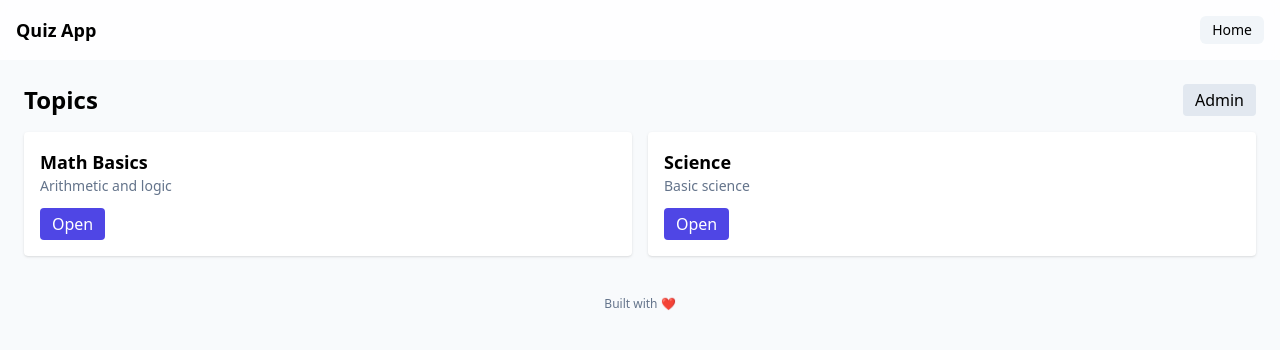
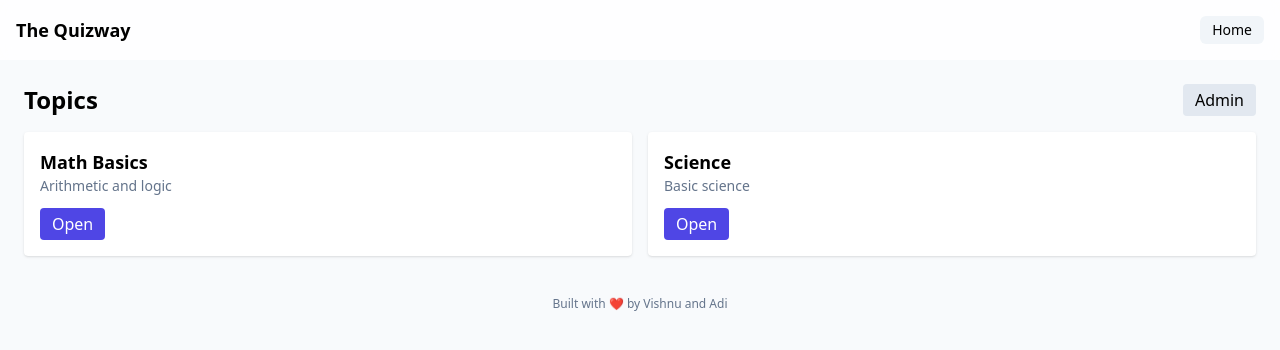
Before and after one commit to nerdrama-ai/The_Quizway_V1, a React (Vite) app: page / in a window 1280 px wide. Shown: the top 350 px of the page. Built offline with nearby package versions, Linux system fonts and the light colour scheme.

Commit message:
Update App.jsx

```diff
--- a/src/App.jsx
+++ b/src/App.jsx
@@ -1,19 +1,23 @@
 import React, { useState } from 'react'
-import { TOPICS } from './data/topics'
+import { getTopics } from './data/topics'
 import Home from './pages/Home'
 import TopicPage from './pages/TopicPage'
 import Header from './components/Header'
 import Admin from './pages/Admin'
 
 export default function App() {
+  // ✅ load topics into state so we can update dynamically
+  const [topics, setTopics] = useState(getTopics())
   const [route, setRoute] = useState({ name: 'home' })
 
   function openTopic(id) {
-    const topic = TOPICS.find(t => t.id === id)
+    const topic = topics.find(t => t.id === id)
     setRoute({ name: 'topic', topic })
   }
 
   function goHome() {
+    // refresh topics in case Admin made changes
+    setTopics(getTopics())
     setRoute({ name: 'home' })
   }
 
@@ -23,10 +27,10 @@ export default function App() {
 
   return (
     <div className="min-h-screen bg-slate-50">
-      <Header title="Quiz App" onHome={goHome} />
+      <Header title="The Quizway" onHome={goHome} />
 
       {route.name === 'home' && (
-        <Home topics={TOPICS} onOpen={openTopic} onAdmin={goAdmin} />
+        <Home topics={topics} onOpen={openTopic} onAdmin={goAdmin} />
       )}
 
       {route.name === 'topic' && (
@@ -38,7 +42,7 @@ export default function App() {
       )}
 
       <footer className="text-center p-4 text-xs text-slate-500">
-        Built with ❤️
+        Built with ❤️ by Vishnu and Adi
       </footer>
     </div>
   )
```
